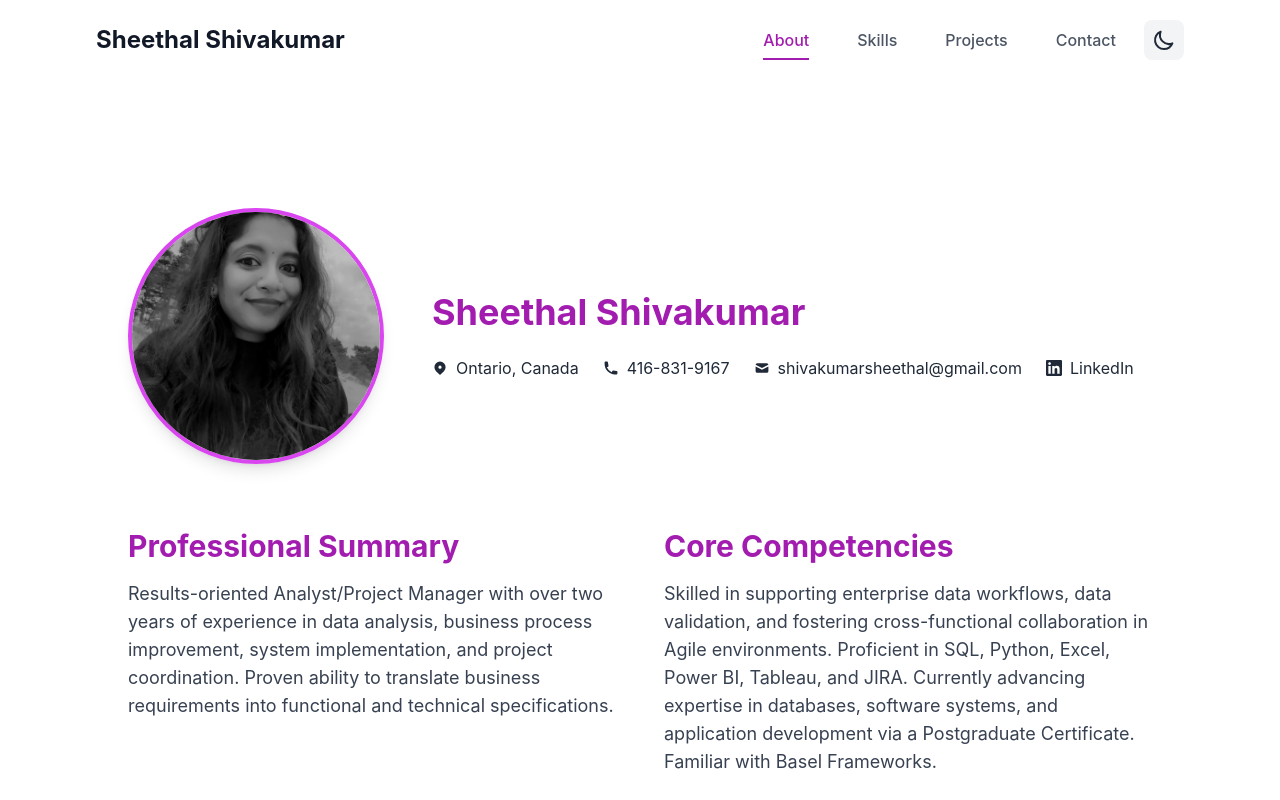
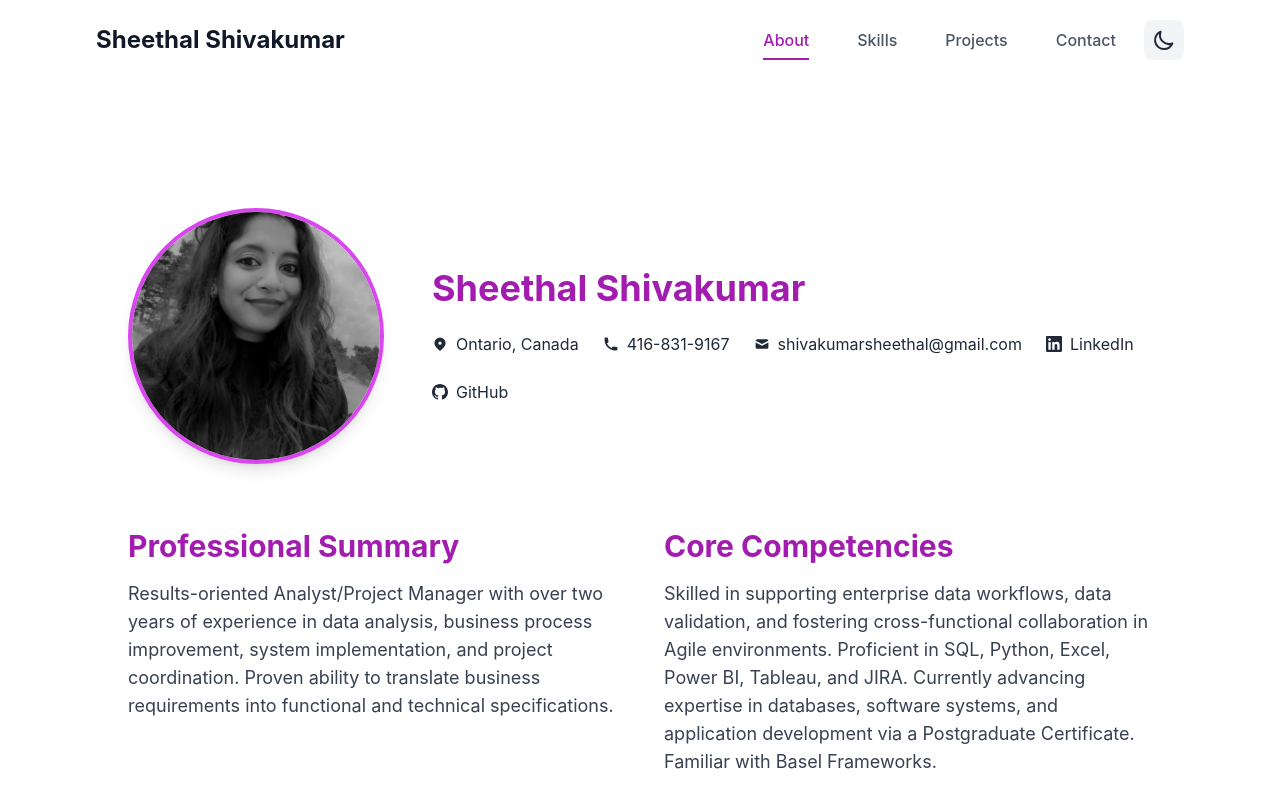
Before and after one commit to klutz-04/Portfolio, a React (Vite) app: page / in a window 1280 px wide. Shown: the top 800 px of the page. Built offline with nearby package versions, Linux system fonts and the light colour scheme.

Commit message:
Add GitHub icon link to About section

```diff
--- a/src/components/About.jsx
+++ b/src/components/About.jsx
@@ -10,7 +10,8 @@
     location: "Ontario, Canada",
     phone: "416-831-9167",
     email: "shivakumarsheethal@gmail.com",
-    linkedin: "https://www.linkedin.com/in/sheethal-shivakumar/"
+    linkedin: "https://www.linkedin.com/in/sheethal-shivakumar/",
+    github: "https://github.com/sheethal5shivakumar"
   };
 
   return (
@@ -82,6 +83,18 @@
                   </svg>
                   LinkedIn
                 </a>
+                <a
+                  href={contactInfo.github}
+                  target="_blank"
+                  rel="noopener noreferrer"
+                  className="flex items-center justify-center md:justify-start gap-2 hover:text-fuchsia-600 transition-colors"
+                  aria-label="Visit my GitHub profile"
+                >
+                  <svg className="w-4 h-4" fill="currentColor" viewBox="0 0 24 24">
+                    <path d="M12 0C5.374 0 0 5.373 0 12c0 5.302 3.438 9.8 8.207 11.387.599.111.793-.261.793-.577v-2.234c-3.338.726-4.033-1.416-4.033-1.416-.546-1.387-1.333-1.756-1.333-1.756-1.089-.745.083-.729.083-.729 1.205.084 1.839 1.237 1.839 1.237 1.07 1.834 2.807 1.304 3.492.997.107-.775.418-1.305.762-1.604-2.665-.305-5.467-1.334-5.467-5.931 0-1.311.469-2.381 1.236-3.221-.124-.303-.535-1.524.117-3.176 0 0 1.008-.322 3.301 1.23A11.509 11.509 0 0112 5.803c1.02.005 2.047.138 3.006.404 2.291-1.552 3.297-1.23 3.297-1.23.653 1.653.242 2.874.118 3.176.77.84 1.235 1.911 1.235 3.221 0 4.609-2.807 5.624-5.479 5.921.43.372.823 1.102.823 2.222v3.293c0 .319.192.694.801.576C20.566 21.797 24 17.3 24 12c0-6.627-5.373-12-12-12z"/>
+                  </svg>
+                  GitHub
+                </a>
               </div>
             </div>
           </div>
```
